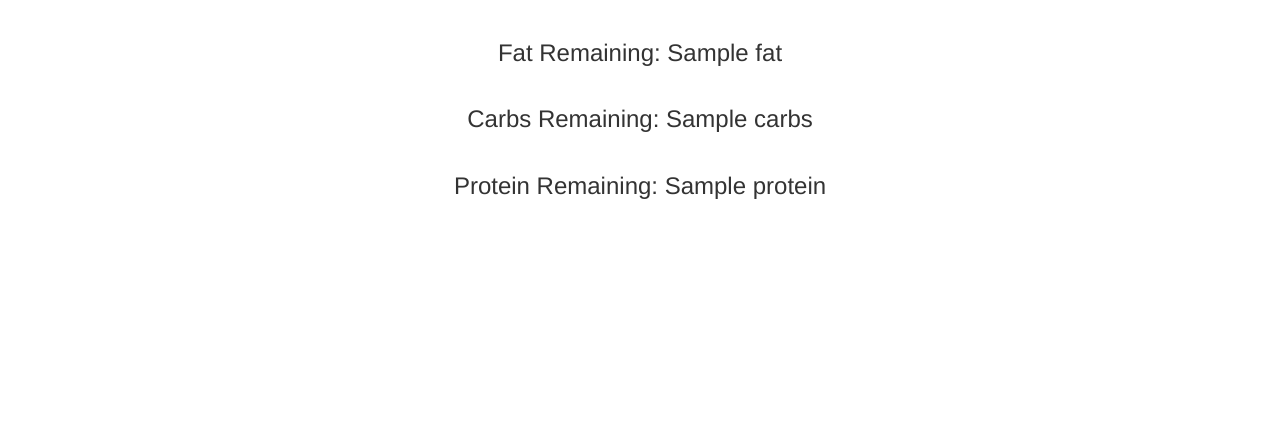
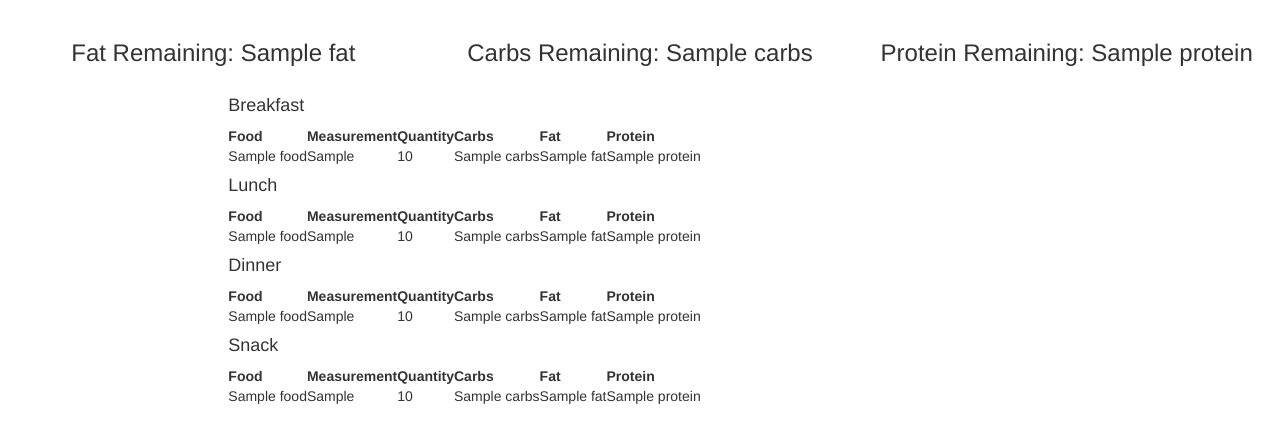
Before and after one commit to versi786/calorie_tracker, a Node project: template views/users.ejs in a window 1280 px wide. Shown: the part 52-495 px from the top of the page. Run offline with Node 20 templates, Linux system fonts and the light colour scheme; the template is opened without the code that fills it: most values are stand-ins (such as "Sample title", 1, 10 or a date in 2020); some libraries are stand-ins or nearby versions.

Commit message:
users can add food entry and view

```diff
--- a/views/users.ejs
+++ b/views/users.ejs
@@ -61,30 +61,121 @@
 
     <div class="container-fluid">
         <div class="row">
-            <div class="col-sm-12">
+            <div class="col-sm-4">
                 <h3 align="center">Fat Remaining: <%= fat %><h3>
             </div>
-        </div>
-        <div class="row">
-             <div class="col-sm-12">
+             <div class="col-sm-4">
                 <h3 align="center">Carbs Remaining: <%= carbs %><h3>
             </div>
-        </div>
-        <div class="row">
-            <div class="col-sm-12">
+            <div class="col-sm-4">
                 <h3 align="center">Protein Remaining: <%= protein %><h3>
             </div>
-        </div>
     </div>
 
-    <!-- Container for the New Food entry form. -->
-    <!-- <div class="container-fluid" >
+    <div class="row">
+      <div class="col-sm-8 col-sm-offset-2">
+        <h4>Breakfast</h4>
+        <table>
+          <tr>
+            <th>Food</th>
+            <th>Measurement</th>
+            <th>Quantity</th>
+            <th>Carbs</th>
+            <th>Fat</th>
+            <th>Protein</th>
+          </tr>
+          <% for (var i = 0; i < entry.breakfast.length; i++) { %>
+            <tr>
+              <td><%= entry.breakfast[i].food %></td>
+              <td><%= entry.breakfast[i].quantity_meas %></td>
+              <td><%= entry.breakfast[i].quantity %></td>
+              <td><%= entry.breakfast[i].carbs %></td>
+              <td><%= entry.breakfast[i].fat %></td>
+              <td><%= entry.breakfast[i].protein %></td>
+            </tr>
+          <% } %>
+        </table>
+      </div>
+    </div>
 
-        <h1> NEW FOOD ENTRY </h1>
+    <div class="row">
+      <div class="col-sm-8 col-sm-offset-2">
+        <h4>Lunch</h4>
+        <table>
+          <tr>
+            <th>Food</th>
+            <th>Measurement</th>
+            <th>Quantity</th>
+            <th>Carbs</th>
+            <th>Fat</th>
+            <th>Protein</th>
+          </tr>
+          <% for (var i = 0; i < entry.lunch.length; i++) { %>
+            <tr>
+              <td><%= entry.lunch[i].food %></td>
+              <td><%= entry.lunch[i].quantity_meas %></td>
+              <td><%= entry.lunch[i].quantity %></td>
+              <td><%= entry.lunch[i].carbs %></td>
+              <td><%= entry.lunch[i].fat %></td>
+              <td><%= entry.lunch[i].protein %></td>
+            </tr>
+          <% } %>
+        </table>
+      </div>
+    </div>
 
-    </div> -->
+    <div class="row">
+      <div class="col-sm-8 col-sm-offset-2">
+        <h4>Dinner</h4>
+        <table>
+          <tr>
+            <th>Food</th>
+            <th>Measurement</th>
+            <th>Quantity</th>
+            <th>Carbs</th>
+            <th>Fat</th>
+            <th>Protein</th>
+          </tr>
+          <% for (var i = 0; i < entry.dinner.length; i++) { %>
+            <tr>
+              <td><%= entry.dinner[i].food %></td>
+              <td><%= entry.dinner[i].quantity_meas %></td>
+              <td><%= entry.dinner[i].quantity %></td>
+              <td><%= entry.dinner[i].carbs %></td>
+              <td><%= entry.dinner[i].fat %></td>
+              <td><%= entry.dinner[i].protein %></td>
+            </tr>
+          <% } %>
+        </table>
+      </div>
+    </div>
 
-     <!-- Custom JS -->
+    <div class="row">
+      <div class="col-sm-8 col-sm-offset-2">
+        <h4>Snack</h4>
+        <table>
+          <tr>
+            <th>Food</th>
+            <th>Measurement</th>
+            <th>Quantity</th>
+            <th>Carbs</th>
+            <th>Fat</th>
+            <th>Protein</th>
+          </tr>
+          <% for (var i = 0; i < entry.snack.length; i++) { %>
+            <tr>
+              <td><%= entry.snack[i].food %></td>
+              <td><%= entry.snack[i].quantity_meas %></td>
+              <td><%= entry.snack[i].quantity %></td>
+              <td><%= entry.snack[i].carbs %></td>
+              <td><%= entry.snack[i].fat %></td>
+              <td><%= entry.snack[i].protein %></td>
+            </tr>
+          <% } %>
+        </table>
+      </div>
+    </div>
+
     <script src="../javascripts/userVis.js"></script>
 
   </body>
```
Also changed, not shown: routes/users.js (+71 -8 lines).
